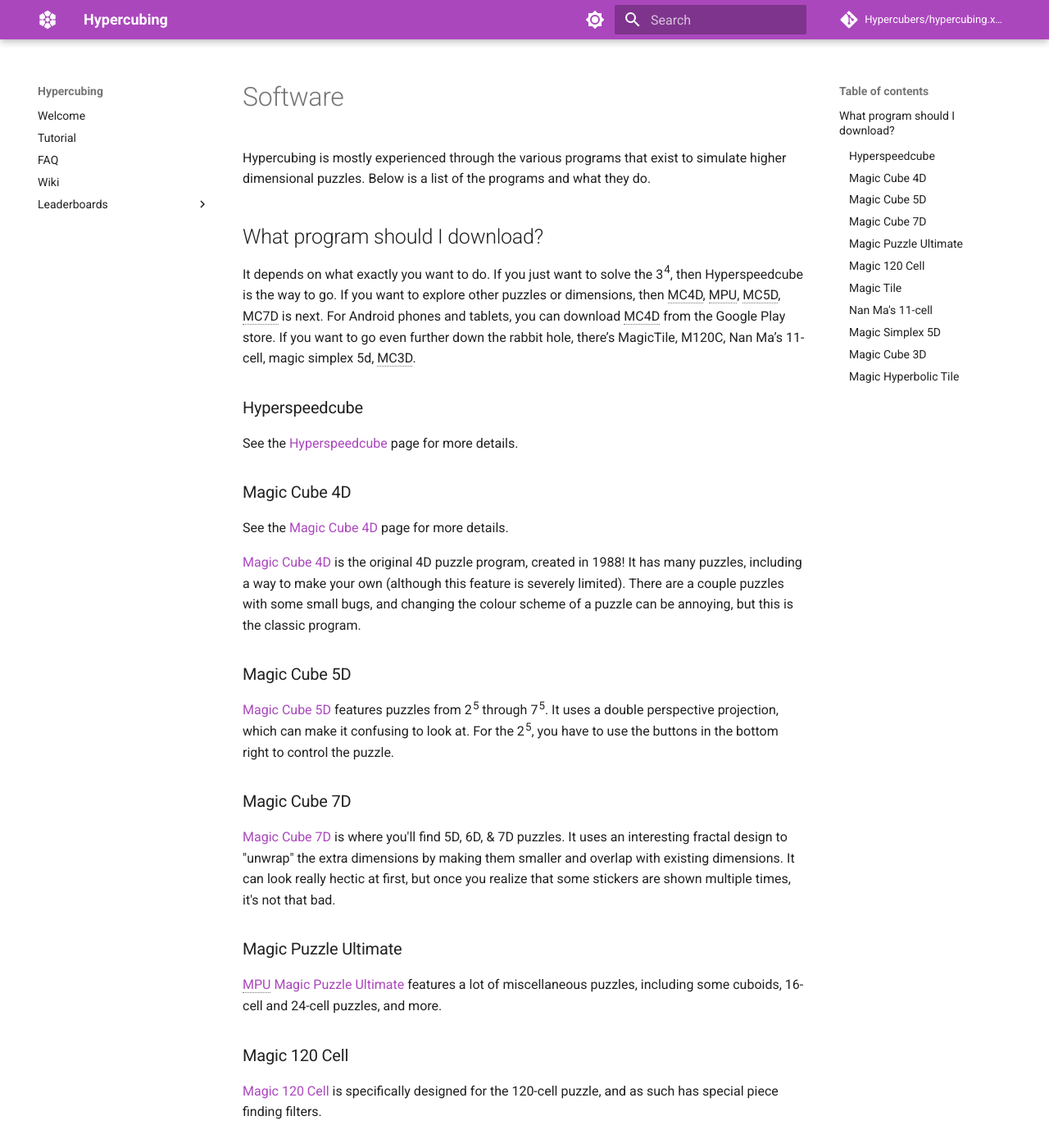
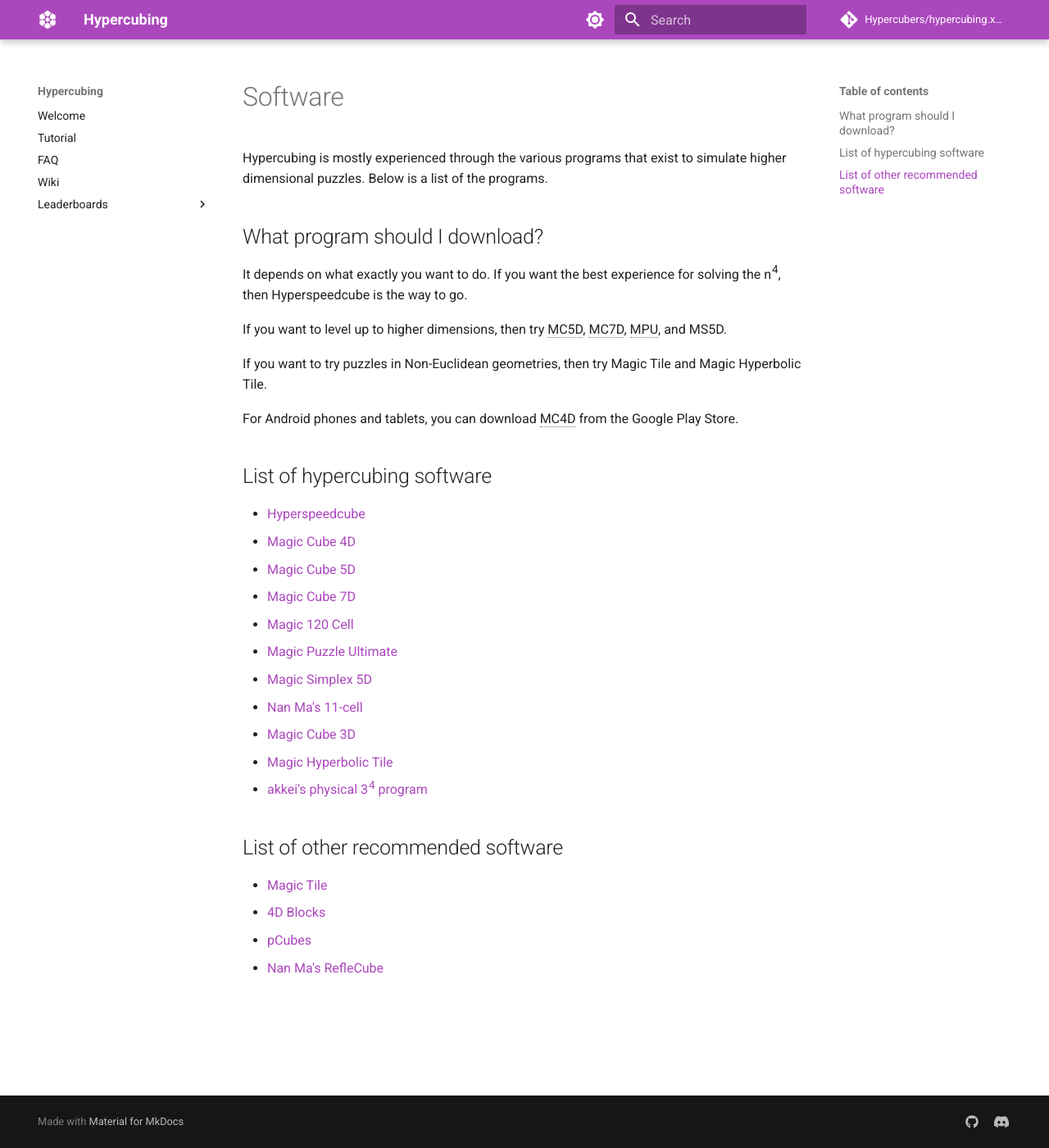
Before and after one commit to Hypercubers/hypercubing.xyz, an MkDocs documentation site: the page built from docs/wiki/software.md, in a window 1280 px wide and 1400 px high. Shown: the whole window at 82% size. Built offline with MkDocs 1.6.1 and Material for MkDocs 9.7.7, drawn with Linux system fonts in a browser that asks for light colours; comment, search, counter and statistics services are not loaded; some of the changed text lies outside the part shown.

Commit message:
Reformat software.md

```diff
--- a/docs/wiki/software.md
+++ b/docs/wiki/software.md
@@ -1,54 +1,32 @@
 # Software
 
-Hypercubing is mostly experienced through the various programs that exist to simulate higher dimensional puzzles. Below is a list of the programs and what they do.
+Hypercubing is mostly experienced through the various programs that exist to simulate higher dimensional puzzles. Below is a list of the programs.
 
 ## What program should I download?
 
-It depends on what exactly you want to do. If you just want to solve the 3^4^, then Hyperspeedcube is the way to go. If you want to explore other puzzles or dimensions, then MC4D, MPU, MC5D, MC7D is next. For Android phones and tablets, you can download MC4D from the Google Play store. If you want to go even further down the rabbit hole, there’s MagicTile, M120C, Nan Ma’s 11-cell, magic simplex 5d, MC3D.
+It depends on what exactly you want to do. If you want the best experience for solving the n^4^, then Hyperspeedcube is the way to go.
 
-### Hyperspeedcube
+If you want to level up to higher dimensions, then try MC5D, MC7D, MPU, and MS5D.
 
-See the [Hyperspeedcube](\wiki\software-hsc) page for more details.
+If you want to try puzzles in Non-Euclidean geometries, then try Magic Tile and Magic Hyperbolic Tile.
 
-### Magic Cube 4D
+For Android phones and tablets, you can download MC4D from the Google Play Store.
 
-See the [Magic Cube 4D](\wiki\software-mc4d) page for more details.
+## List of hypercubing software
+- [Hyperspeedcube](\wiki\software-hsc)
+- [Magic Cube 4D](\wiki\software-mc4d)
+- [Magic Cube 5D](https://www.gravitation3d.com/magiccube5d/)
+- [Magic Cube 7D](https://superliminal.com/andrey/mc7d/)
+- [Magic 120 Cell](http://www.gravitation3d.com/magic120cell/index.html)
+- [Magic Puzzle Ultimate](\wiki\software-mpu)
+- [Magic Simplex 5D](https://superliminal.com/andrey/ms5d/)
+- [Nan Ma's 11-cell](https://superliminal.com/cube/ElevenCell.jar)
+- [Magic Cube 3D](https://github.com/rzhao271/MC3D/releases/latest/)
+- [Magic Hyperbolic Tile](https://superliminal.com/andrey/mht633/)
+- [akkei's physical 3^4^ program](https://discord.com/channels/852389089268858922/903095477568938035/1048694090839101581)
 
-[Magic Cube 4D](https://superliminal.com/cube/cube.htm) is the original 4D puzzle program, created in 1988! It has many puzzles, including a way to make your own (although this feature is severely limited). There are a couple puzzles with some small bugs, and changing the colour scheme of a puzzle can be annoying, but this is the classic program.
-
-### Magic Cube 5D
-
-[Magic Cube 5D](https://www.gravitation3d.com/magiccube5d/) features puzzles from 2^5^ through 7^5^. It uses a double perspective projection, which can make it confusing to look at. For the 2^5^, you have to use the buttons in the bottom right to control the puzzle.
-
-### Magic Cube 7D
-
-[Magic Cube 7D](https://superliminal.com/andrey/mc7d/) is where you'll find 5D, 6D, & 7D puzzles. It uses an interesting fractal design to "unwrap" the extra dimensions by making them smaller and overlap with existing dimensions. It can look really hectic at first, but once you realize that some stickers are shown multiple times, it's not that bad.
-
-### Magic Puzzle Ultimate
-
-[MPU](\wiki\software-mpu)
-[Magic Puzzle Ultimate](https://superliminal.com/andrey/mpu/) features a lot of miscellaneous puzzles, including some cuboids, 16-cell and 24-cell puzzles, and more.
-
-### Magic 120 Cell
-
-[Magic 120 Cell](http://www.gravitation3d.com/magic120cell/index.html) is specifically designed for the 120-cell puzzle, and as such has special piece finding filters.
-
-### Magic Tile
-
-[Magic Tile](http://roice3.org/magictile/) has 2D puzzles and puzzles in non-euclidean geometries
-
-### Nan Ma's 11-cell
-
-[Nan Ma's 11-cell](https://superliminal.com/cube/ElevenCell.jar) is a shape that doesn't actually exist. This puzzle is based on a theoretical abstract polytope, the 11-cell.
-
-### Magic Simplex 5D
-
-[Magic Simplex 5D](https://superliminal.com/andrey/ms5d/) has exclusively 5D simplices. That's it.
-
-### Magic Cube 3D
-
-What would it be like for a 2D being to solve a 3D puzzle? [Magic Cube 3D](https://github.com/rzhao271/MC3D/releases/latest/) has a special mode that lets you view a 3^3^ with "1D vision", which really makes you appreciate how we are able to solve 4D puzzles.
-
-### Magic Hyperbolic Tile
-
-[Magic Hyperbolic Tile](https://superliminal.com/andrey/mht633/) has 7 different puzzles in 3D hyperbolic space. The shape of the puzzle is {6,3,3}, which means that the cells consist of hexagons at 3 to a vertex, and at 3 to an edge
+## List of other recommended software
+- [Magic Tile](http://roice3.org/magictile/)
+- [4D Blocks](https://www.urticator.net/blocks/)
+- [pCubes](https://twistypuzzles.com/forum/viewtopic.php?t=27054)
+- [Nan Ma's RefleCube](https://www.nan.ma/reflecube/)
```
Also changed, not shown: docs/wiki/rkt.md (+1 -1 lines).
